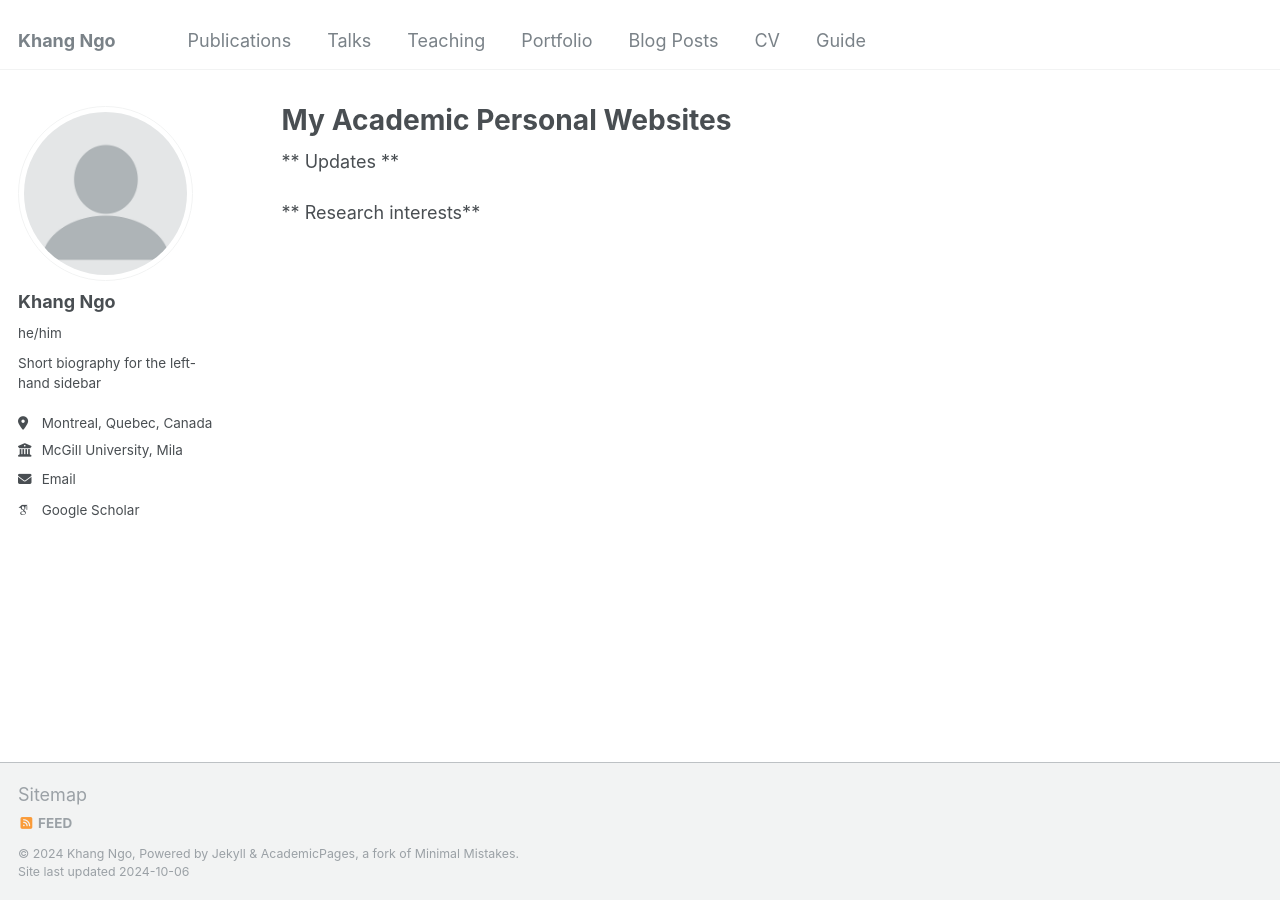
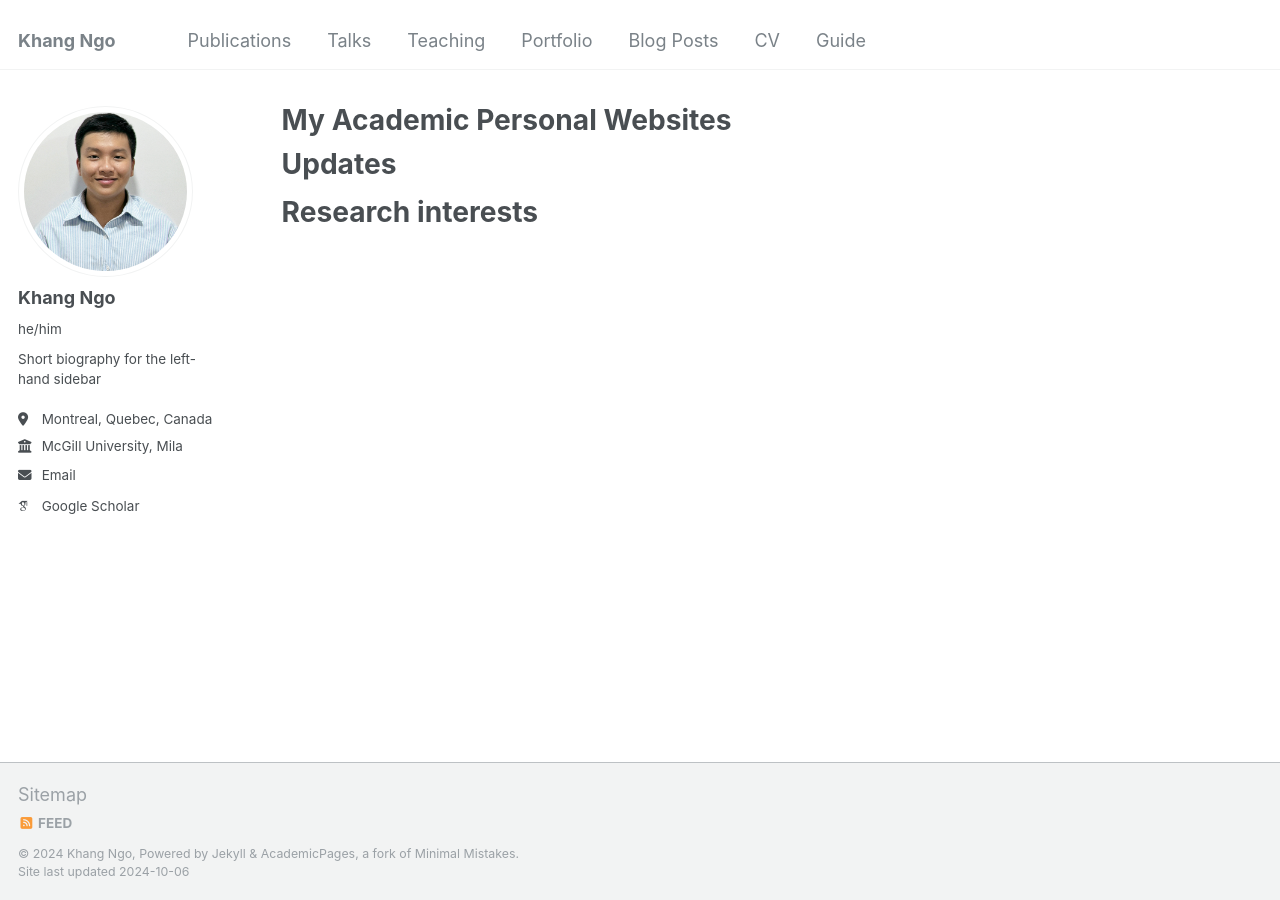
Before and after one commit to nnkhang19/nnkhang19.github.io, a Jekyll site: the page built from _pages/about.md, in a window 1280 px wide. Built offline with Jekyll 4.4.1, drawn with Linux system fonts in a browser that asks for light colours; some web fonts are replaced.

Commit message:
add profile image

```diff
--- a/_config.yml
+++ b/_config.yml
@@ -21,7 +21,7 @@ repository               : "nnkhang19/nnkhang19.github.io"
 #               Additional customization can be done by editing /_includes/author-profile.html
 author:
   # Biographic information
-  avatar           : "profile.png"
+  avatar           : "portrait.jpg"
   name             : "Khang Ngo"
   pronouns         : "he/him"
   bio              : "Short biography for the left-hand sidebar"
--- a/_pages/about.md
+++ b/_pages/about.md
@@ -6,6 +6,8 @@ redirect_from:
   - /about/
   - /about.html
 ---
-** Updates **
+Updates
+======
 
-** Research interests**
+Research interests
+======
```
Also changed, not shown: images/portrait.jpg (added).
